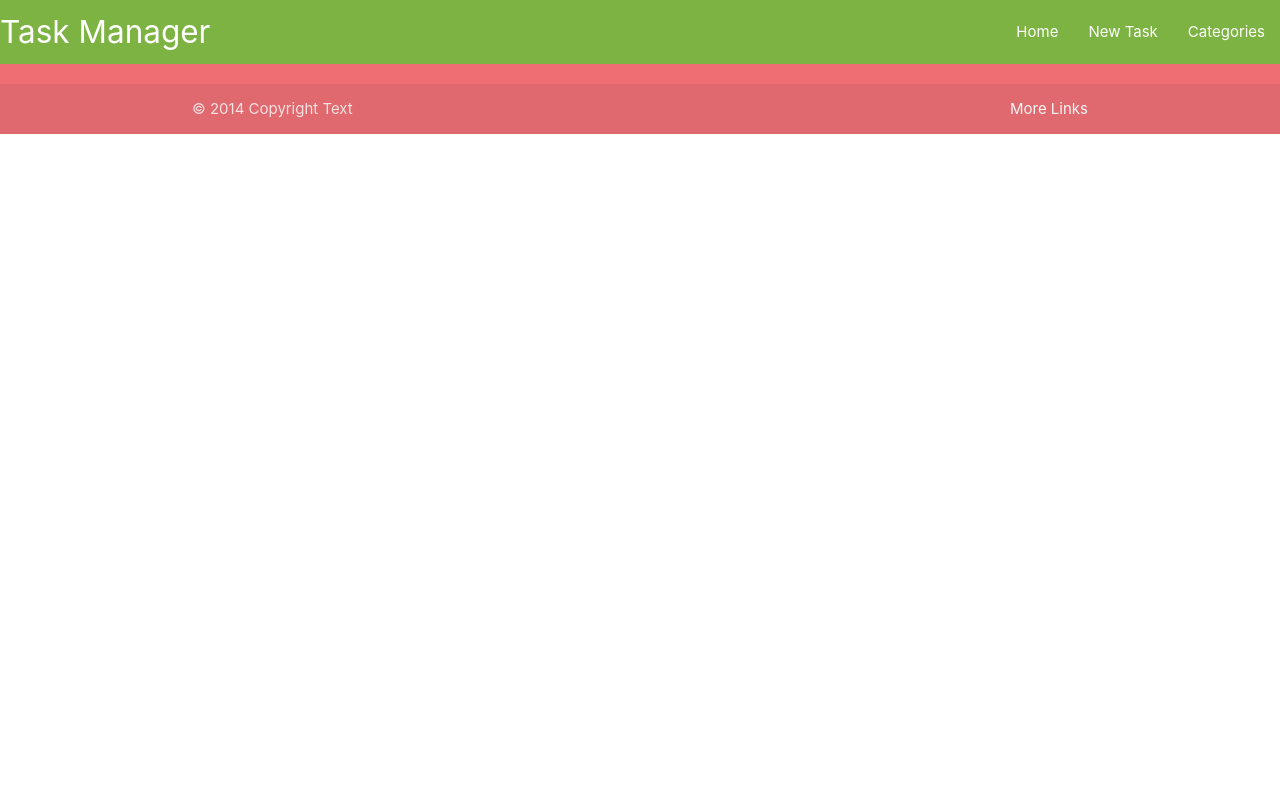
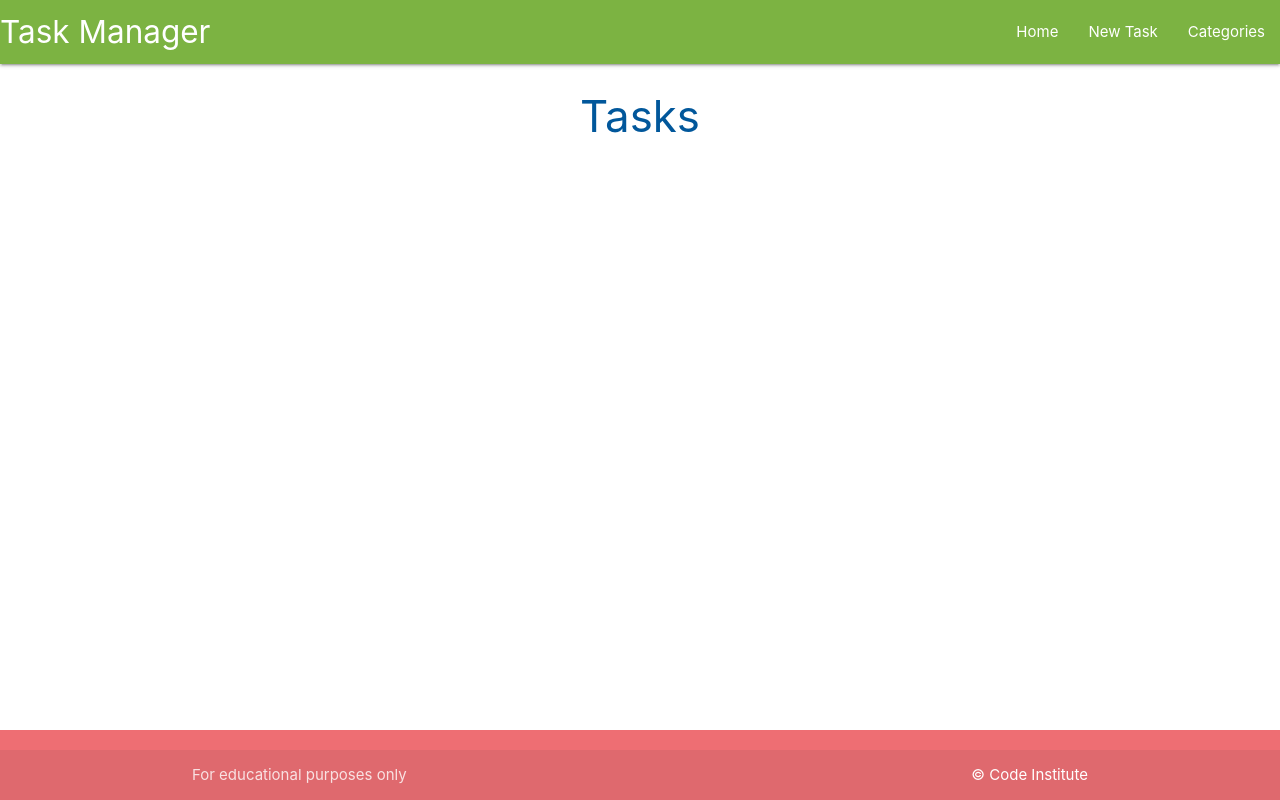
Before and after one commit to siobhanlgorman/task-manager, a Flask app: page / in a window 1280 px wide. Run offline with Flask 2, Linux system fonts and the light colour scheme.

Commit message:
Create tasks.html

```diff
--- a/taskmanager/routes.py
+++ b/taskmanager/routes.py
@@ -5,4 +5,4 @@
 
 @app.route("/")
 def home():
-    return render_template("base.html")
+    return render_template("tasks.html")
--- a/taskmanager/static/css/style.css
+++ b/taskmanager/static/css/style.css
@@ -0,0 +1,10 @@
+/* sticky footer */
+body {
+    display: flex;
+    min-height: 100vh;
+    flex-direction: column;
+  }
+
+  main {
+    flex: 1 0 auto;
+  }
--- a/taskmanager/templates/base.html
+++ b/taskmanager/templates/base.html
@@ -50,8 +50,8 @@
     <footer class="page-footer">
         <div class="footer-copyright">
           <div class="container">
-          © 2014 Copyright Text
-          <a class="grey-text text-lighten-4 right" href="#!">More Links</a>
+          For educational purposes only
+          <a class="white-text right text-lighten-4 right" href="https://code.institute.net" target="_blank">&copy; Code Institute</a>
           </div>
         </div>
       </footer>
--- /dev/null
+++ b/taskmanager/templates/tasks.html
@@ -0,0 +1,6 @@
+{% extends "base.html" %}
+{% block content %}
+
+<h3 class="light-blue-text text-darken-4 center-align">Tasks</h3>
+
+{% endblock %}
```
Also changed, not shown: taskmanager/models.py (line endings or trailing spaces).
